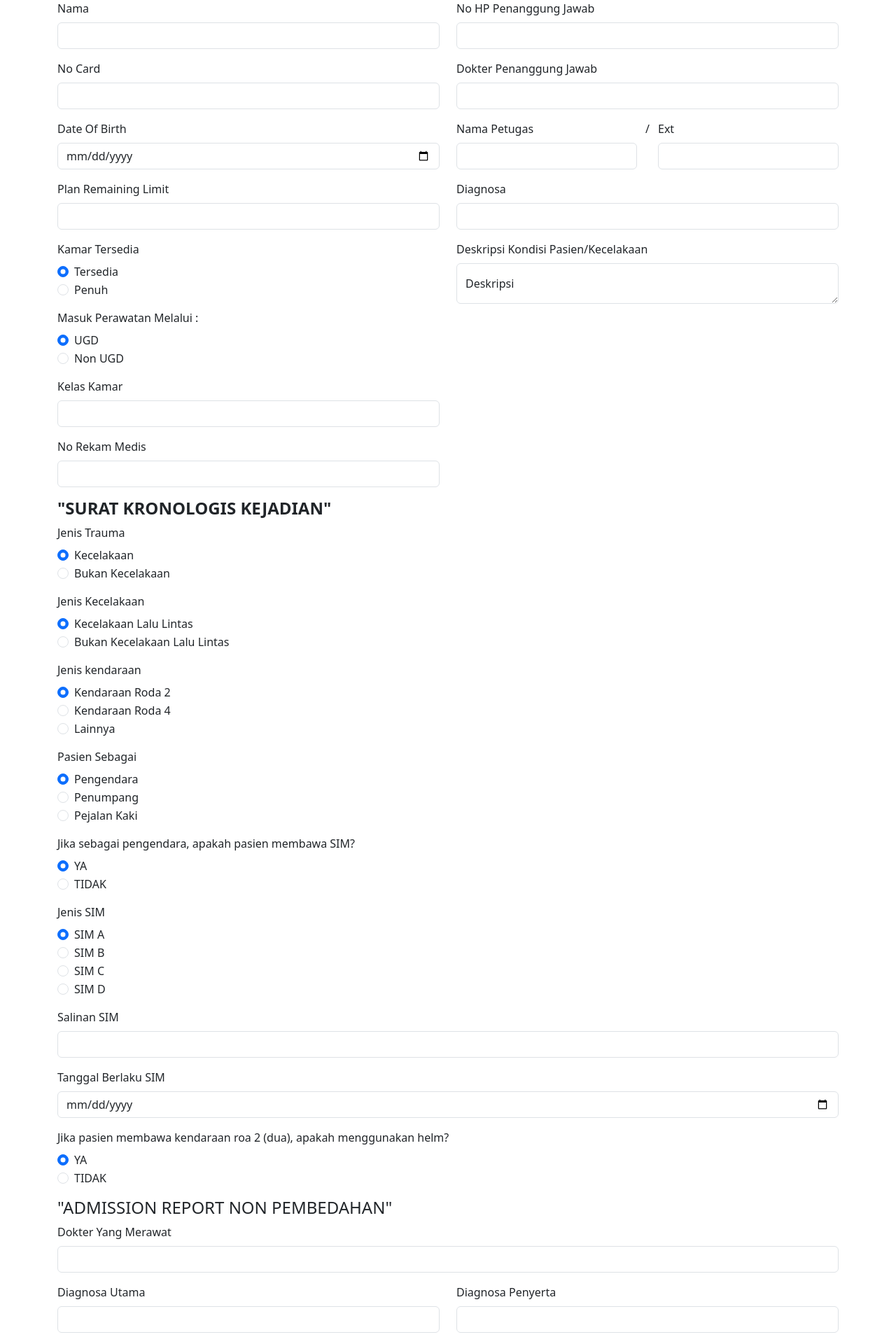
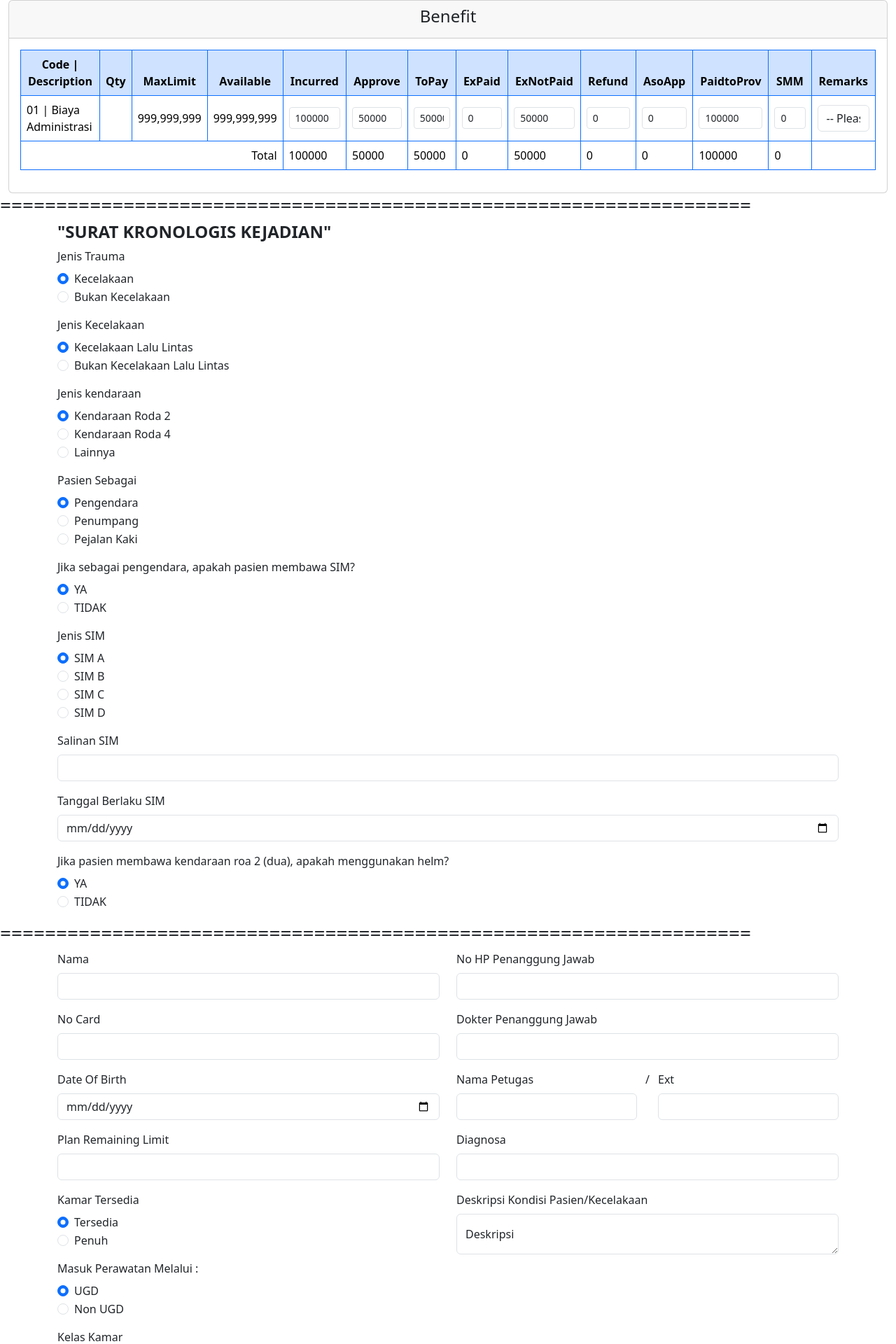
Before and after one commit to DNSDeveloper/form, a React (Create React App) app: page / in a window 1280 px wide. Shown: the top 1920 px of the page at 70% size. Built offline with nearby package versions, Linux system fonts and the light colour scheme.

Commit message:
table benefit assessment

```diff
--- a/src/App.tsx
+++ b/src/App.tsx
@@ -66,183 +66,137 @@ function App() {
   const checkedRawatJalan = () => {
     setRawatJalan(!rawatJalan);
   };
+
   return (
     <div className="App">
-      <div className="container">
-        <div className="row">
-          <div className="col-6">
-            <div className="mb-3">
-              <label htmlFor="nama" className="form-label">
-                Nama
-              </label>
-              <input type="text" className="form-control" id="nama" />
+      <div className="container-fluid">
+        <div className="card">
+          <div className="card-header">
+            <h3 className="card-title fs-4 text-center">
+              <span className="card-label">Benefit</span>
+            </h3>
           </div>
-
-            <div className="mb-3">
-              <label htmlFor="No Card" className="form-label">
-                No Card
-              </label>
-              <input type="text" className="form-control" id="No Card" />
-            </div>
-
-            <div className="mb-3">
-              <label htmlFor="Date Of Birth" className="form-label">
-                Date Of Birth
-              </label>
-              <input type="date" className="form-control" id="Date Of Birth" />
-            </div>
-
-            <div className="mb-3">
-              <label htmlFor="Plan Remaining Limit" className="form-label">
-                Plan Remaining Limit
-              </label>
+          <div className="card-body">
+            <div className="table-responsive">
+              <table className="table table-bordered border-primary align-middle gs-0 gy-1 ">
+                <thead>
+                  <tr className="fw-bold fs-6 text-muted text-center table-primary border-primary">
+                    <th className="">Code | Description </th>
+                    <th>Qty</th>
+                    <th>MaxLimit</th>
+                    <th>Available</th>
+                    <th>Incurred</th>
+                    <th>Approve</th>
+                    <th>ToPay</th>
+                    <th>ExPaid</th>
+                    <th>ExNotPaid</th>
+                    <th>Refund</th>
+                    <th>AsoApp</th>
+                    <th>PaidtoProv</th>
+                    <th>SMM</th>
+                    <th>Remarks</th>
+                  </tr>
+                </thead>
+                <tbody>
+                  <tr className="bg-hover-dark text-hover-primary">
+                    <td>01 | Biaya Administrasi</td>
+                    <td></td>
+                    <td>999,999,999</td>
+                    <td>999,999,999</td>
+                    <td>
                       <input
+                        className="form-control form-control-sm"
                         type="text"
-                className="form-control"
-                id="Plan Remaining Limit"
+                        value={100000}
                       />
-            </div>
-
-            <div className="mb-3">
-              <label className="form-label">Kamar Tersedia</label>
-              <div className="form-check">
+                    </td>
+                    <td>
                       <input
-                  className="form-check-input"
-                  type="radio"
-                  id="tersedia"
-                  onClick={checkedKamar}
-                  checked={kamar}
+                        className="form-control form-control-sm"
+                        type="text"
+                        value={50000}
                       />
-                <label className="form-check-label" htmlFor="tersedia">
-                  Tersedia
-                </label>
-              </div>
-              <div className="form-check">
+                    </td>
+                    <td>
                       <input
-                  className="form-check-input"
-                  type="radio"
-                  onClick={checkedKamar}
-                  checked={!kamar}
-                  id="penuh"
+                        className="form-control form-control-sm"
+                        type="text"
+                        value={50000}
                       />
-                <label className="form-check-label" htmlFor="penuh">
-                  Penuh
-                </label>
-              </div>
-            </div>
-
-            <div className="mb-3">
-              <label className="form-label">Masuk Perawatan Melalui :</label>
-              <div className="form-check">
+                    </td>
+                    <td>
                       <input
-                  className="form-check-input"
-                  type="radio"
-                  id="ugd"
-                  onClick={checkedUgd}
-                  checked={ugd}
+                        className="form-control form-control-sm"
+                        type="text"
+                        value={0}
                       />
-                <label className="form-check-label" htmlFor="ugd">
-                  UGD
-                </label>
-              </div>
-              <div className="form-check">
+                    </td>
+                    <td>
                       <input
-                  className="form-check-input"
-                  type="radio"
-                  onClick={checkedUgd}
-                  checked={!ugd}
-                  id="non-ugd"
+                        className="form-control form-control-sm"
+                        type="text"
+                        value={50000}
                       />
-                <label className="form-check-label" htmlFor="non-ugd">
-                  Non UGD
-                </label>
-              </div>
-            </div>
-
-            <div className="mb-3">
-              <label htmlFor="kelas-kamar" className="form-label">
-                Kelas Kamar
-              </label>
-              <input type="text" className="form-control" id="kelas-kamar" />
-            </div>
-
-            <div className="mb-3">
-              <label htmlFor="No Rekam Medis" className="form-label">
-                No Rekam Medis
-              </label>
-              <input type="text" className="form-control" id="No Rekam Medis" />
-            </div>
-          </div>
-
-          <div className="col-6">
-            <div className="mb-3">
-              <label htmlFor="No HP Penanggung Jawab" className="form-label">
-                No HP Penanggung Jawab
-              </label>
+                    </td>
+                    <td>
                       <input
+                        className="form-control form-control-sm"
                         type="text"
-                className="form-control"
-                id="No HP Penanggung Jawab"
+                        value={0}
                       />
-            </div>
-
-            <div className="mb-3">
-              <label htmlFor="Dokter Penanggung Jawab" className="form-label">
-                Dokter Penanggung Jawab
-              </label>
+                    </td>
+                    <td>
                       <input
+                        className="form-control form-control-sm"
                         type="text"
-                className="form-control"
-                id="Dokter Penanggung Jawab"
+                        value={0}
                       />
-            </div>
-
-            <div className="mb-3">
-              <div className="row">
-                <div className="col">
-                  <label htmlFor="Nama Petugas" className="form-label">
-                    Nama Petugas
-                  </label>
+                    </td>
+                    <td>
                       <input
+                        className="form-control form-control-sm"
                         type="text"
-                    className="form-control"
-                    id="Nama Petugas"
+                        value={100000}
                       />
-                </div>
-                /
-                <div className="col">
-                  <label htmlFor="Ext" className="form-label">
-                    Ext
-                  </label>
-                  <input type="text" className="form-control" id="Ext" />
-                </div>
-              </div>
-            </div>
-
-            <div className="mb-3">
-              <label htmlFor="Diagnosa" className="form-label">
-                Diagnosa
-              </label>
-              <input type="text" className="form-control" id="Diagnosa" />
-            </div>
-
-            <div className="mb-3">
-              <label htmlFor="No HP Penanggung Jawab" className="form-label">
-                Deskripsi Kondisi Pasien/Kecelakaan
-              </label>
-              <div className="form-floating">
-                <textarea
-                  className="form-control"
-                  placeholder="Leave a comment here"
-                  id="floatingTextarea"
-                ></textarea>
-                <label htmlFor="floatingTextarea">Deskripsi</label>
-              </div>
+                    </td>
+                    <td>
+                      <input
+                        className="form-control form-control-sm"
+                        type="text"
+                        value={0}
+                      />
+                    </td>
+                    <td>
+                      <select name="" id="" className="form-control">
+                        <option value="">-- Please Select Remarks</option>
+                      </select>
+                    </td>
+                  </tr>
+                  <tr>
+                    <td colSpan={4} className="text-end">
+                      Total
+                    </td>
+                    <td>100000</td>
+                    <td>50000</td>
+                    <td>50000</td>
+                    <td>0</td>
+                    <td>50000</td>
+                    <td>0</td>
+                    <td>0</td>
+                    <td>100000</td>
+                    <td>0</td>
+                    <td></td>
+                  </tr>
+                </tbody>
+              </table>
             </div>
           </div>
         </div>
       </div>
 
+      <h3>
+        ===================================================================
+      </h3>
       <div className="container">
         <h4>
           <b>"SURAT KRONOLOGIS KEJADIAN"</b>
@@ -316,7 +270,6 @@ function App() {
 
             {kecelakaanLaluLintas ? (
               <>
-                {/* jika kecelakaan lalu lintas */}
                 <div className="mb-3">
                   <label className="form-label">Jenis kendaraan</label>
 
@@ -697,6 +650,187 @@ function App() {
         )}
       </div>
 
+      <h3>
+        ===================================================================
+      </h3>
+      <div className="container">
+        <div className="row">
+          <div className="col-6">
+            <div className="mb-3">
+              <label htmlFor="nama" className="form-label">
+                Nama
+              </label>
+              <input type="text" className="form-control" id="nama" />
+            </div>
+
+            <div className="mb-3">
+              <label htmlFor="No Card" className="form-label">
+                No Card
+              </label>
+              <input type="text" className="form-control" id="No Card" />
+            </div>
+
+            <div className="mb-3">
+              <label htmlFor="Date Of Birth" className="form-label">
+                Date Of Birth
+              </label>
+              <input type="date" className="form-control" id="Date Of Birth" />
+            </div>
+
+            <div className="mb-3">
+              <label htmlFor="Plan Remaining Limit" className="form-label">
+                Plan Remaining Limit
+              </label>
+              <input
+                type="text"
+                className="form-control"
+                id="Plan Remaining Limit"
+              />
+            </div>
+
+            <div className="mb-3">
+              <label className="form-label">Kamar Tersedia</label>
+              <div className="form-check">
+                <input
+                  className="form-check-input"
+                  type="radio"
+                  id="tersedia"
+                  onClick={checkedKamar}
+                  checked={kamar}
+                />
+                <label className="form-check-label" htmlFor="tersedia">
+                  Tersedia
+                </label>
+              </div>
+              <div className="form-check">
+                <input
+                  className="form-check-input"
+                  type="radio"
+                  onClick={checkedKamar}
+                  checked={!kamar}
+                  id="penuh"
+                />
+                <label className="form-check-label" htmlFor="penuh">
+                  Penuh
+                </label>
+              </div>
+            </div>
+
+            <div className="mb-3">
+              <label className="form-label">Masuk Perawatan Melalui :</label>
+              <div className="form-check">
+                <input
+                  className="form-check-input"
+                  type="radio"
+                  id="ugd"
+                  onClick={checkedUgd}
+                  checked={ugd}
+                />
+                <label className="form-check-label" htmlFor="ugd">
+                  UGD
+                </label>
+              </div>
+              <div className="form-check">
+                <input
+                  className="form-check-input"
+                  type="radio"
+                  onClick={checkedUgd}
+                  checked={!ugd}
+                  id="non-ugd"
+                />
+                <label className="form-check-label" htmlFor="non-ugd">
+                  Non UGD
+                </label>
+              </div>
+            </div>
+
+            <div className="mb-3">
+              <label htmlFor="kelas-kamar" className="form-label">
+                Kelas Kamar
+              </label>
+              <input type="text" className="form-control" id="kelas-kamar" />
+            </div>
+
+            <div className="mb-3">
+              <label htmlFor="No Rekam Medis" className="form-label">
+                No Rekam Medis
+              </label>
+              <input type="text" className="form-control" id="No Rekam Medis" />
+            </div>
+          </div>
+
+          <div className="col-6">
+            <div className="mb-3">
+              <label htmlFor="No HP Penanggung Jawab" className="form-label">
+                No HP Penanggung Jawab
+              </label>
+              <input
+                type="text"
+                className="form-control"
+                id="No HP Penanggung Jawab"
+              />
+            </div>
+
+            <div className="mb-3">
+              <label htmlFor="Dokter Penanggung Jawab" className="form-label">
+                Dokter Penanggung Jawab
+              </label>
+              <input
+                type="text"
+                className="form-control"
+                id="Dokter Penanggung Jawab"
+              />
+            </div>
+
+            <div className="mb-3">
+              <div className="row">
+                <div className="col">
+                  <label htmlFor="Nama Petugas" className="form-label">
+                    Nama Petugas
+                  </label>
+                  <input
+                    type="text"
+                    className="form-control"
+                    id="Nama Petugas"
+                  />
+                </div>
+                /
+                <div className="col">
+                  <label htmlFor="Ext" className="form-label">
+                    Ext
+                  </label>
+                  <input type="text" className="form-control" id="Ext" />
+                </div>
+              </div>
+            </div>
+
+            <div className="mb-3">
+              <label htmlFor="Diagnosa" className="form-label">
+                Diagnosa
+              </label>
+              <input type="text" className="form-control" id="Diagnosa" />
+            </div>
+
+            <div className="mb-3">
+              <label htmlFor="No HP Penanggung Jawab" className="form-label">
+                Deskripsi Kondisi Pasien/Kecelakaan
+              </label>
+              <div className="form-floating">
+                <textarea
+                  className="form-control"
+                  placeholder="Leave a comment here"
+                  id="floatingTextarea"
+                ></textarea>
+                <label htmlFor="floatingTextarea">Deskripsi</label>
+              </div>
+            </div>
+          </div>
+        </div>
+      </div>
+
+      <h3>
+        ===================================================================
+      </h3>
       <div className="container">
         <h4>"ADMISSION REPORT NON PEMBEDAHAN"</h4>
         <div className="mb-3">
```
Lines whose indentation alone changed are shown as unchanged.
